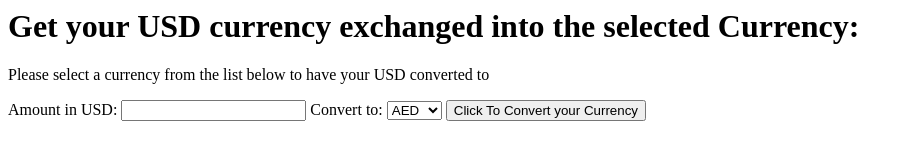
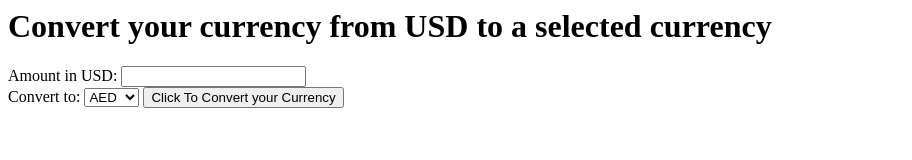
Before and after one commit to jlenz27/Currency-Exchange, a plain HTML site: page src/index.html in a window 1280 px wide. Shown: the whole page, without its empty margins (0-912 px from the left). Drawn offline with Linux system fonts and the light colour scheme.

```diff
--- a/src/index.html
+++ b/src/index.html
@@ -1,13 +1,14 @@
 <html lang="en-US">
   <head>
-  <title>Currency Exchange</title>
+    <title>Convert Currency</title>
   </head>
   <body>
-  <div class="container">
-    <h1>Get your USD currency exchanged into the selected Currency:</h1>
-    <p>Please select a currency from the list below to have your USD converted to</p>
+    <h1>Convert your currency from USD to a selected currency</h1>
+    <div>
+      <form>
         <label for="amount">Amount in USD:</label>
         <input id="amount" type="number" required>
+        <br>
         <label for="currency">Convert to:</label>
         <select name="currency" id="currency" required>
           <option>AED</option>
@@ -173,7 +174,7 @@
           <option>ZMW</option>
           <option>ZWL</option>
         </select>
-    <button type="submit" class="btn-success">Click To Convert your Currency</button>
+        <button type="submit" class="btn btn-success">Click To Convert your Currency</button>
       </form>
     </div>
     <div>
```
Also changed, not shown: src/index.js (+13 -5 lines). Lines whose indentation alone changed are shown as unchanged.
